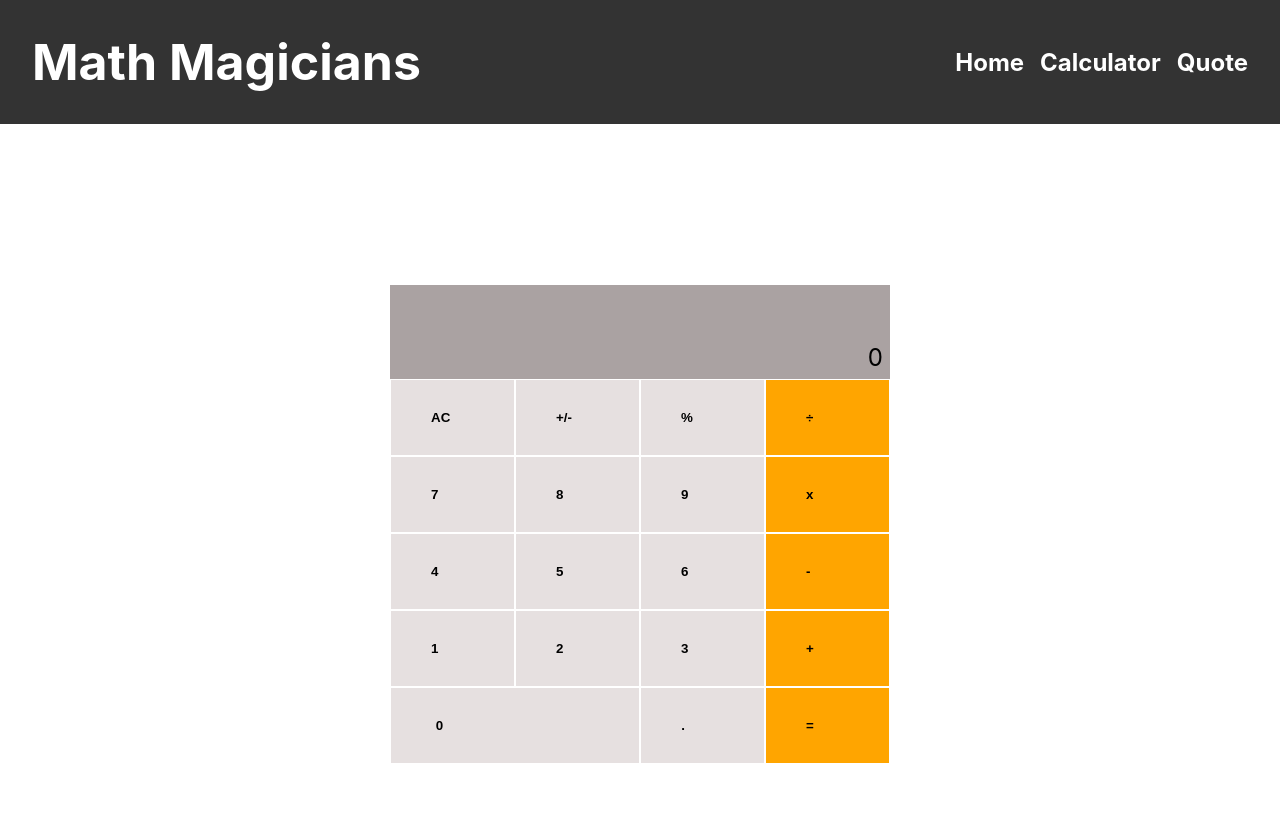
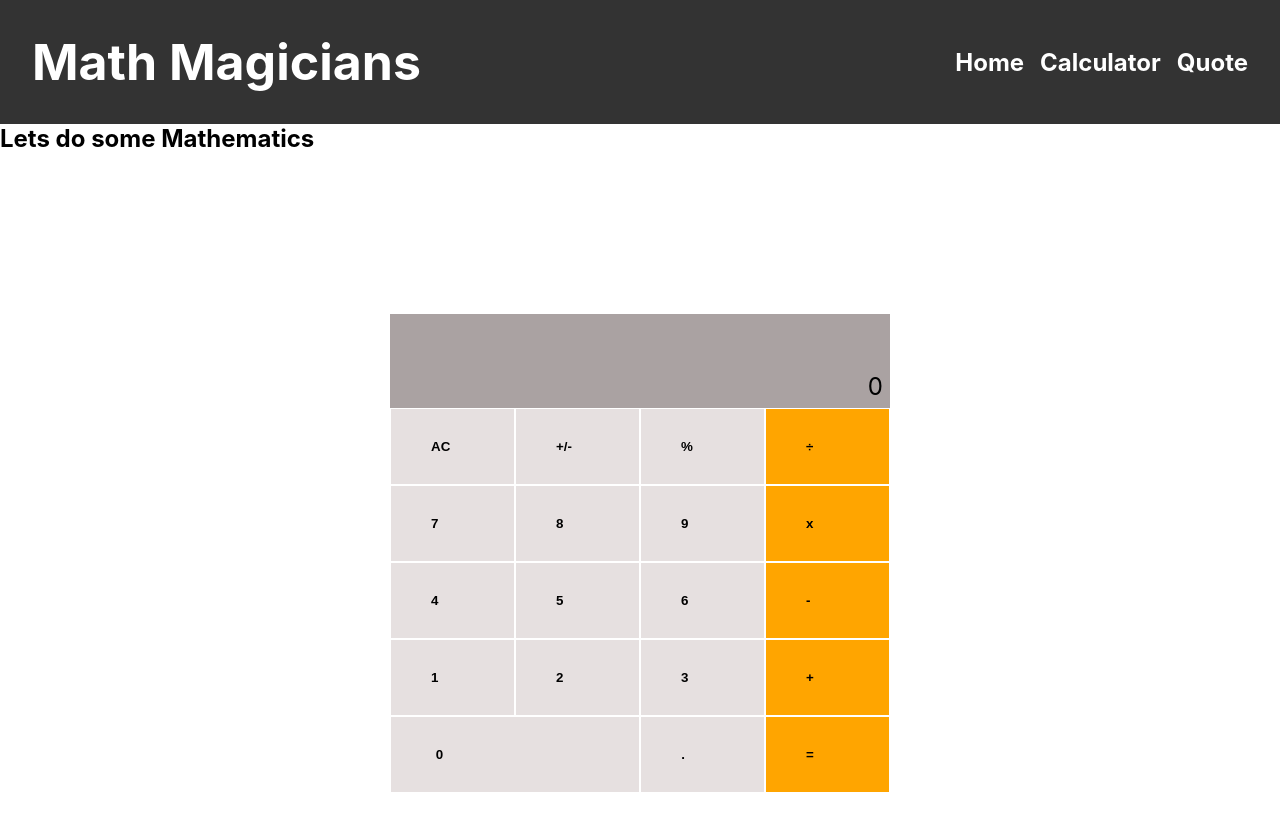
Before and after one commit to Lul-Abdifan/Maths-Magician, a React (Create React App) app: page /calculator in a window 1280 px wide. Shown: the top 830 px of the page. Built offline with nearby package versions, Linux system fonts and the light colour scheme.

Commit message:
Update Calculator component

```diff
--- a/src/components/Calculator.js
+++ b/src/components/Calculator.js
@@ -15,14 +15,17 @@ function Calculator() {
   };
   const { total, next, operation } = calcData;
   return (
+    <div className="full-calculator">
+      <h2>Lets do some Mathematics</h2>
       <div className="container">
         <div className="screen">
           {total}
           {operation}
-        {next }
+          {next}
         </div>
         <div className="calculator">
           <Button handleClick={handleClick} />
+        </div>
       </div>
     </div>
   );
```
Lines whose indentation alone changed are shown as unchanged.
